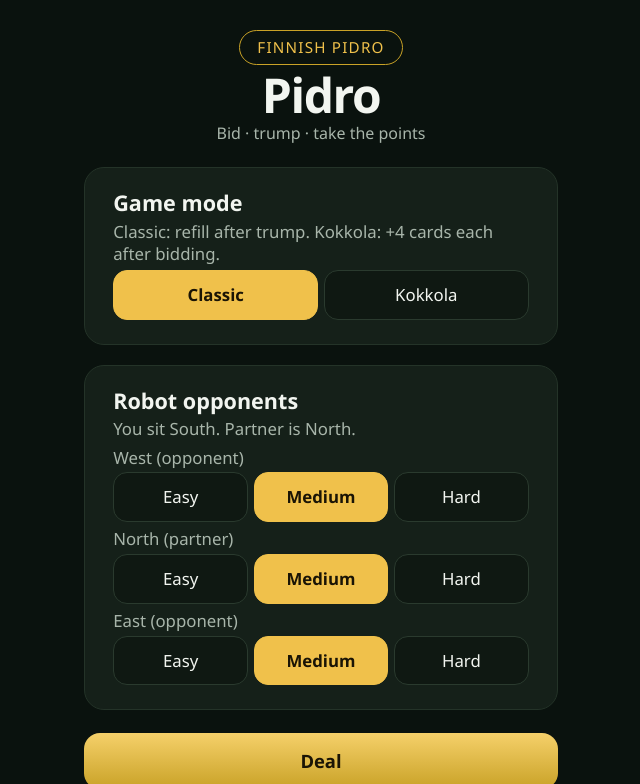
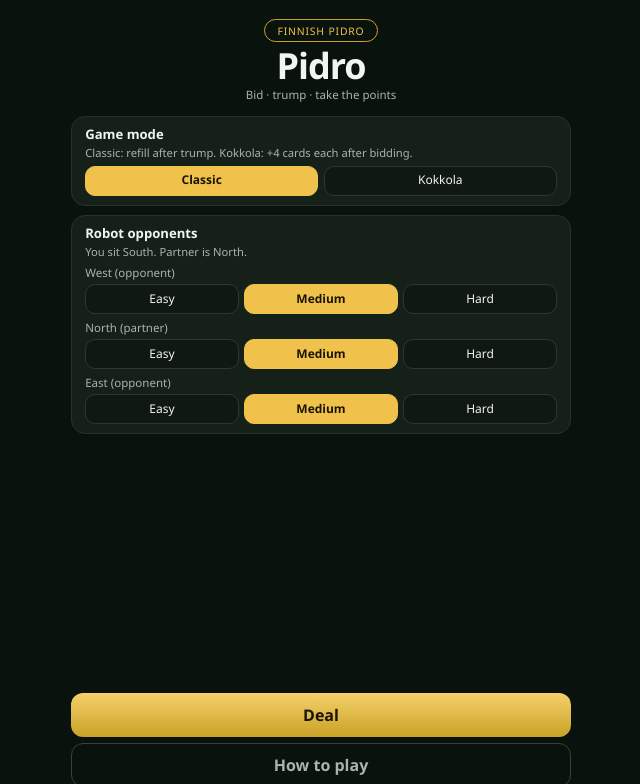
Before and after one commit to knybbe/pidro, a React (Vite) app: page / in a window 1536 px wide. Shown: the top 784 px of the page, without its empty margins (447-1087 px from the left). Built offline with nearby package versions, Linux system fonts and the light colour scheme.

Commit message:
v0.8.23 - Removed width-only 1400px media query overrides for Lobby to prevent vertical overflow on wide windows

```diff
--- a/package.json
+++ b/package.json
@@ -1,7 +1,7 @@
 {
   "name": "pidro",
   "private": true,
-  "version": "0.8.22",
+  "version": "0.8.23",
   "type": "module",
   "scripts": {
     "dev": "vite",
--- a/src/index.css
+++ b/src/index.css
@@ -2260,41 +2260,4 @@ button.card.black {
   .info-bar-text {
     font-size: 1rem;
   }
-  .lobby {
-    gap: clamp(1rem, 2.5vh, 2rem);
-    padding: clamp(1rem, 3vh, 3rem) 2rem clamp(1.5rem, 4vh, 4rem);
-  }
-  .lobby h1 {
-    font-size: clamp(3rem, 6vh, 4.5rem);
-  }
-  .lobby-sub {
-    font-size: clamp(1rem, 2vh, 1.35rem);
-  }
-  .lobby-badge {
-    font-size: 0.95rem;
-    padding: 0.35rem 1.1rem;
-  }
-  .lobby .panel {
-    padding: 1.25rem 1.75rem 1.5rem;
-    border-radius: 20px;
-  }
-  .lobby .panel h2 {
-    font-size: 1.35rem;
-  }
-  .lobby .hint {
-    font-size: 1.05rem;
-  }
-  .diff-label {
-    font-size: 1.05rem;
-  }
-  .pill {
-    font-size: 1.05rem;
-    padding: 0.75rem 0.6rem;
-    border-radius: 14px;
-  }
-  .lobby-actions .btn {
-    min-height: 56px;
-    font-size: 1.15rem;
-    border-radius: 16px;
-  }
-}
+}
```
